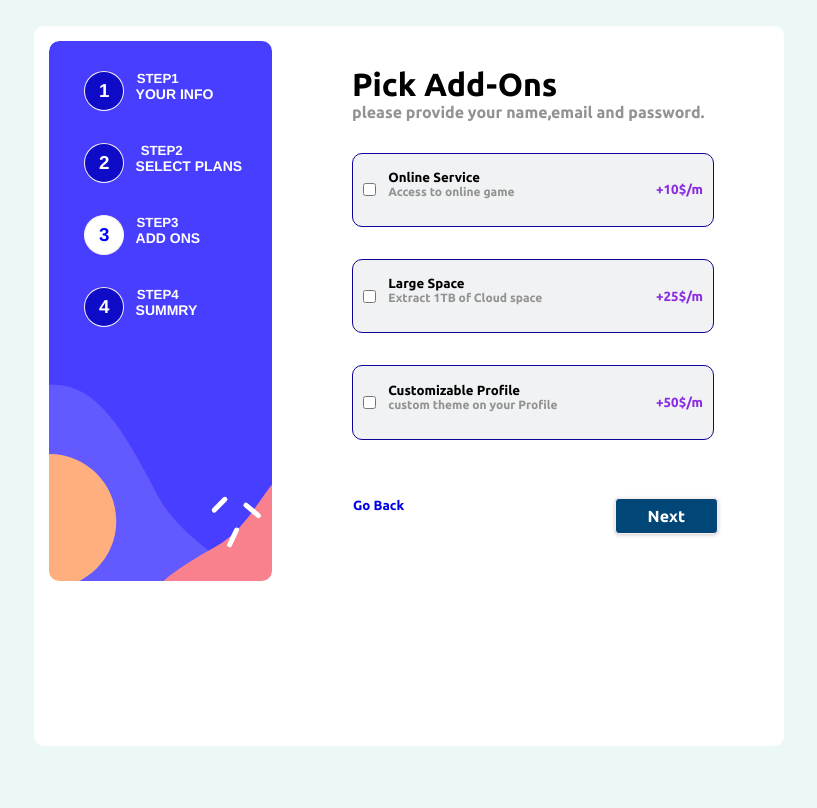
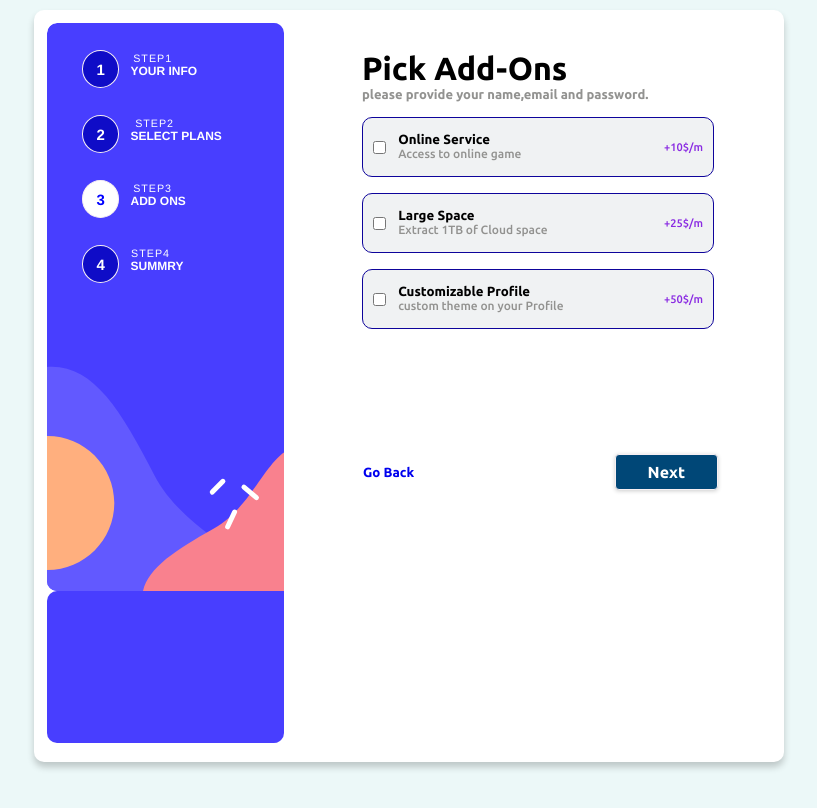
Before and after one commit to matthew-ladipo/multi-step-form-page, a React (Create React App) app: page /step3 in a window 1280 px wide. Shown: the top 808 px of the page, without its empty margins (231-1048 px from the left). Built offline with nearby package versions, Linux system fonts and the light colour scheme; a web font is replaced by a local one.

Commit message:
ui styles commit

```diff
--- a/src/component/side-nav.module.css
+++ b/src/component/side-nav.module.css
@@ -1,61 +1,70 @@
 .side {
-  margin: 15px;
+  margin: 13px;
   text-align: center;
-  width: 15rem;
-  height: 540px;
+  width: 100%;
+  height: 90vh;
   border-radius: 10px;
   background-image: url("../image//bg-sidebar-desktop.svg");
 }
 .sidenav {
   top: 40px;
   margin-left: 10px;
+
 }
 
 .sidenav section {
 
-  margin: 30px 25px;
+  margin: 27px 25px;
   display: flex;
-  margin-bottom: 2rem;
+  margin-bottom: 1.4rem;
   font-family: "Franklin Gothic Medium", "Arial Narrow", Arial, sans-serif;
 }
 p {
   font-weight: bold;
 }
 .sidenav section h3 {
-  padding: 8px 14px;
+  padding: 9.5px 13.5px;
   border-radius: 50%;
   background: #0f0cc7;
   color: #fff;
   margin-right: 0.7rem;
+  font-size: 15px;
+  font-weight: 500px;
   border: 1px solid #f7eff2;
 }
+.texts{
+  margin-top: 2px;
+}
+.texts h6{
 
-.texts {
   color: #fff;
+  letter-spacing: 1px;
 }
 .texts p {
-  font-size: 14px;
+  font-weight: 400px;
+  font-size: 12px;
+  color: #fff;
 }
 
 .step1 {
-  margin-right: 2.1rem;
+  margin-right: 1.4rem;
 }
 .step2 {
-  margin-right: 3.4rem;
+  margin-right: 2.7rem;
 }
 .step3 {
-  margin-right: 1.3rem;
+  margin-right: 0.7rem;
 }
 .step4 {
-  margin-right: 1.1rem;
+  margin-right: 0.8rem;
 }
 @media screen and (max-width: 750px) {
   .side {
     z-index: 5;
-    margin: 15px 50px;
+    margin: 25px -10px;
     background-image: none;
     border-radius: 1px;
-    height: 50vh;
+    height: 90px;
 
   }
 
--- a/src/component/side-navigation.jsx
+++ b/src/component/side-navigation.jsx
@@ -19,7 +19,7 @@ const SideContent = (props) => {
             1
           </h3>
           <div className={classes.texts}>
-            <h5 className={classes.step1}>STEP1</h5>
+            <h6 className={classes.step1}>STEP1</h6>
             <p>YOUR INFO</p>
           </div>
         </section>
@@ -33,7 +33,7 @@ const SideContent = (props) => {
             2
           </h3>
           <div className={classes.texts}>
-            <h5 className={classes.step2}>STEP2</h5>
+            <h6 className={classes.step2}>STEP2</h6>
             <p>SELECT PLANS</p>
           </div>
         </section>
@@ -47,7 +47,7 @@ const SideContent = (props) => {
             3
           </h3>
           <div className={classes.texts}>
-            <h5 className={classes.step3}>STEP3</h5>
+            <h6 className={classes.step3}>STEP3</h6>
             <p>ADD ONS</p>
           </div>
         </section>
@@ -61,7 +61,7 @@ const SideContent = (props) => {
             4
           </h3>
           <div className={classes.texts}>
-            <h5 className={classes.step4}>STEP4</h5>
+            <h6 className={classes.step4}>STEP4</h6>
             <p>SUMMRY</p>
           </div>
         </section>
--- a/src/index.css
+++ b/src/index.css
@@ -4,17 +4,23 @@
   /* box-sizing: border-box; */
 }
 body{
+  height: 100vh;
+}
+.box{
   background-color: rgb(236, 248, 248);
+  height: 100vh;
+  padding: 10px;
 }
 
 .sub-box{
   width: 750px;
   font-family: "Ubuntu", sans-serif;
-  margin: 2% auto;
+  margin: 0 auto;
   border-radius: 10px;
   display: flex;
-  height: 90vh;
+  height: 94vh;
   justify-content: center;
+  box-shadow: 0 5px 7px rgba(3, 3, 3, 0.2);
   background-color: #fff;
 }
 .container {
@@ -41,6 +47,7 @@ body{
 @media screen and (max-width: 750px) {
   .box{
     height: 90vh;
+    width: 100vw;
   }
   .sub-box{
     display: grid;
@@ -52,6 +59,7 @@ body{
 
   .container{
     width: 250px;
+    height: 100px;
   }
 
 }
--- /dev/null
+++ b/src/layouts/step1/InputComponent.jsx
@@ -0,0 +1,28 @@
+import classes from "../step1/step1.module.css";
+
+const InputComponent = ({name,title,value,type,handleChange,error,placeholder}) =>{
+
+    const onChange = (e) => {
+     handleChange(e.target.value)
+    }
+    return (
+        <div className={classes.control}>
+              <label>{title}</label>
+              <input
+                value={value}
+                type={type}
+                name={name}
+                id={name}
+                onChange={onChange}
+                placeholder={placeholder}
+              />
+              {error && (
+                <p style={{ color: "red", fontSize: "10px" }}>
+                  {error}
+                </p>
+              )}
+        </div>
+    )
+}
+
+export default InputComponent
--- a/src/layouts/step1/step1.jsx
+++ b/src/layouts/step1/step1.jsx
@@ -2,6 +2,7 @@ import classes from "../step1/step1.module.css";
 import { useState } from "react";
 import Validate from "./validation/validate";
 import { useNavigate } from "react-router-dom";
+import InputComponent from './InputComponent'
 
 const Step1 = () => {
   const [value, setFormValue] = useState({
@@ -35,7 +36,7 @@ const Step1 = () => {
         <div className={classes.details}>
           <div className={classes.heading}>
             <h1>Personal info</h1>
-            <p style={{ color: "gray" }}>
+            <p style={{ color: "gray", fontSize: '14px',fontWeight: 500 }}>
               Please provide your name, email and phone number
             </p>
           </div>
@@ -70,6 +71,8 @@ const Step1 = () => {
                 <p style={{ color: "red", fontSize: "10px" }}>{error.email}</p>
               )}
             </div>
+            {/* <InputComponent placeholder='Username field'/> */}
+
             <div className={classes.control}>
               <label>Password</label>
               <input
--- a/src/layouts/step1/step1.module.css
+++ b/src/layouts/step1/step1.module.css
@@ -10,11 +10,14 @@
 }
 
 .heading {
-  margin-bottom: 2rem;
+  margin-bottom: 1.3rem;
   margin-left: 47px;
 }
 .heading h1 {
   color: #09024d;
+}
+.heading .parag{
+  font-family: 13px;
 }
 .control {
   margin-bottom: 1.5rem;
@@ -27,7 +30,6 @@
   display: block;
   font-size: 14px;
   font-weight: bold;
-  margin: 0 9px;
   color: #0d0347;
 }
 
@@ -39,6 +41,7 @@
   border: 1.5px solid #babcbd;
   padding: 0.8rem;
   width: 21rem;
+  height: 10px;
 }
 .control input:hover {
   border: 1.9px solid #03598b;
@@ -90,19 +93,21 @@
   }
   .contain {
     z-index: 6;
-    margin: 0 10px;
-    top: -230px;
-    background: #eceeee;
+    margin: 0 -35px;
+    top: -20px;
+    background: #fbfdfd;
     width: 20rem;
+    height: 350px;
     border-radius: 10px;
     position: relative;
+    box-shadow: 0 5px 7px rgba(3, 3, 3, 0.2);
   }
   .form {
     margin-top: 1rem;
-
+    height: 130px;
   }
   .details {
-   height: 60vh;
+   height: 50vh;
    width: 200px;
   }
   .contain {
@@ -121,7 +126,7 @@
     width: 100px;
   }
   .actions{
-    margin: 100px  -115px;
+    margin: 180px  -115px;
 
   }
 }
--- a/src/layouts/step2/step2.jsx
+++ b/src/layouts/step2/step2.jsx
@@ -135,9 +135,11 @@ const Step2 = () => {
                     </g>
                   </svg>
                   <br />
+
                   <h4>Pro</h4>
                   <h6>{renderBillingType().planPrice.price3}</h6>
                   <p>{billingType ? "2 months free" : ""}</p>
+
                 </span>
               </label>
             </div>
@@ -145,13 +147,13 @@ const Step2 = () => {
 
           <div>
             <div className={style.toggle}>
-              <h4 style={{ color: billingType && "gray" }}>Yearly</h4>
+              <h5 style={{ color: billingType && "gray" }}>Yearly</h5>
               <input
                 className={style.switch}
                 type="checkbox"
                 onChange={switchPlans}
               />
-              <h4 style={{ color: !billingType && "gray" }}>Monthly</h4>
+              <h5 style={{ color: !billingType && "gray" }}>Monthly</h5>
             </div>
           </div>
 
--- a/src/layouts/step3/step3.module.css
+++ b/src/layouts/step3/step3.module.css
@@ -3,15 +3,19 @@
 }
 .mainadds{
   margin: 0 65px;
+  font-weight: 500;
 }
 .gray {
   color: rgb(146, 146, 144);
+  font-size: 13px;
+
+
 }
-
 .checkbox {
-  width: 340px;
+  width: 330px;
+  height: 50px;
   display: flex;
-  margin-top: 2rem;
+  margin-top: 1rem;
   background-color: #f0f2f3;
   border: 1px solid #0e049b;
   padding: 4px 10px;
@@ -21,27 +25,30 @@
 
 .checkbox .span {
   padding: 0.7rem;
-  background-color: transparent;
-  height: 40px;
+  height: 30px;
   border: 0.1px solid  #f0f2f3;
   width: 200px;
 
 }
 .checkbox .span p{
   font-size: 12px;
+  font-weight: 500;
 }
 
 .analysis {
   color: blueviolet;
-  font-weight: bold;
+  font-weight: 500;
   margin-left: auto;
+  font-size: 11px;
 }
 .navbtn3 {
-  margin: 58px 1px;
-  width: 365px;
+  margin: 125px 1px;
+
+  width: 355px;
   display: flex;
   justify-content: space-between;
   text-decoration: none;
+  align-items: center;
 }
 
 .navbtn3 button {
@@ -73,17 +80,19 @@
   .adds {
     background-color: #fff;
     height: 55vh;
-    top: -290px;
+    top: -20px;
     z-index: 5;
     width: 340px;
     border-radius: 10px;
     position: relative;
+    margin: 0 -45px;
+    box-shadow: 0 5px 7px rgba(3, 3, 3, 0.2);
   }
   .checkbox {
     position: relative;
     width: 230px;
     height: 49px;
-    margin: 4px 0 ;
+    margin: 4px 0;
     margin-left: 20px;
     margin-top: 15px;
   }
@@ -100,11 +109,12 @@
     width: 280px;
     margin-left: 30px;
     margin-top:25px;
+    height: 205px;
   }
 
   .navbtn3{
     width: 305px;
-    margin: 100px 0;
+    margin: 180px 0;
   }
   /*
   .contain3{
```
Also changed, not shown: src/layouts/step2/step2.module.css (+31 -35 lines), src/layouts/step3/step3.jsx (+19 -18 lines), src/layouts/step4/step4.jsx (+16 -7 lines), src/layouts/step4/step4.module.css (+82 -35 lines).
